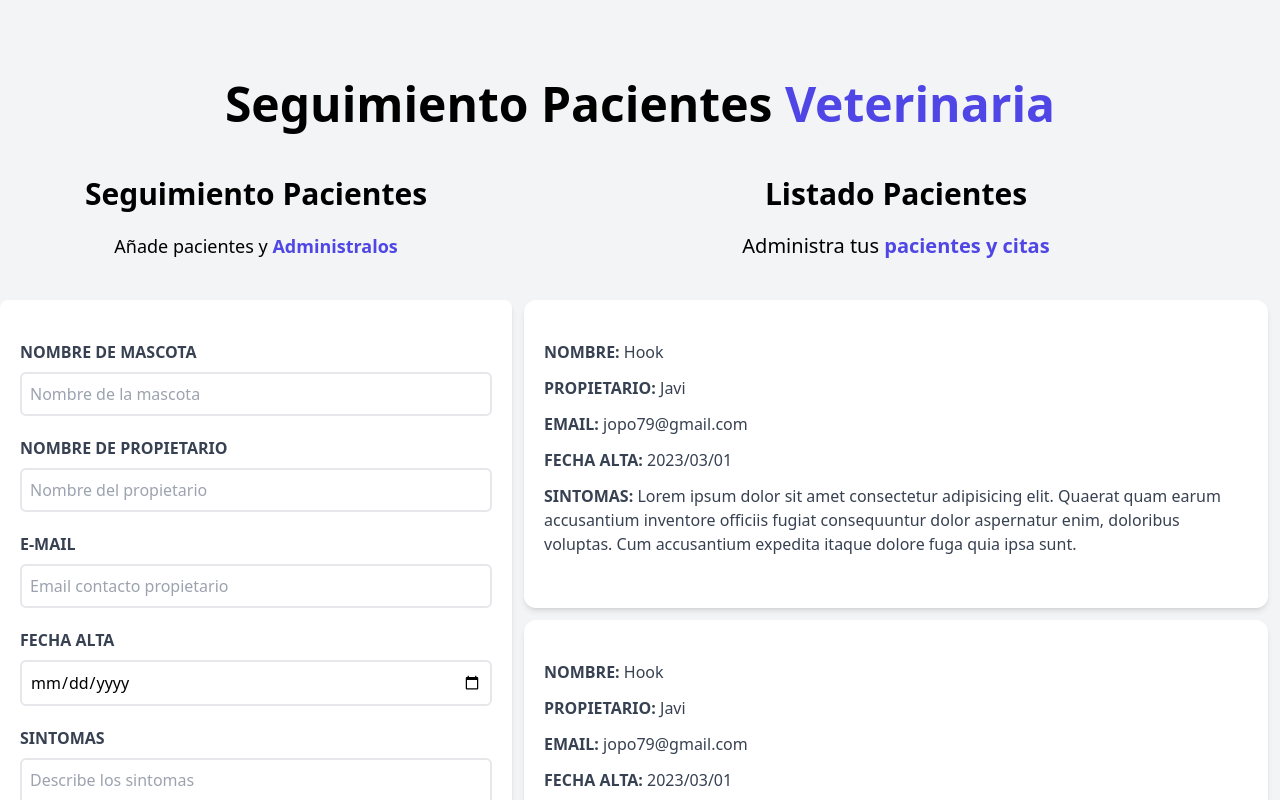
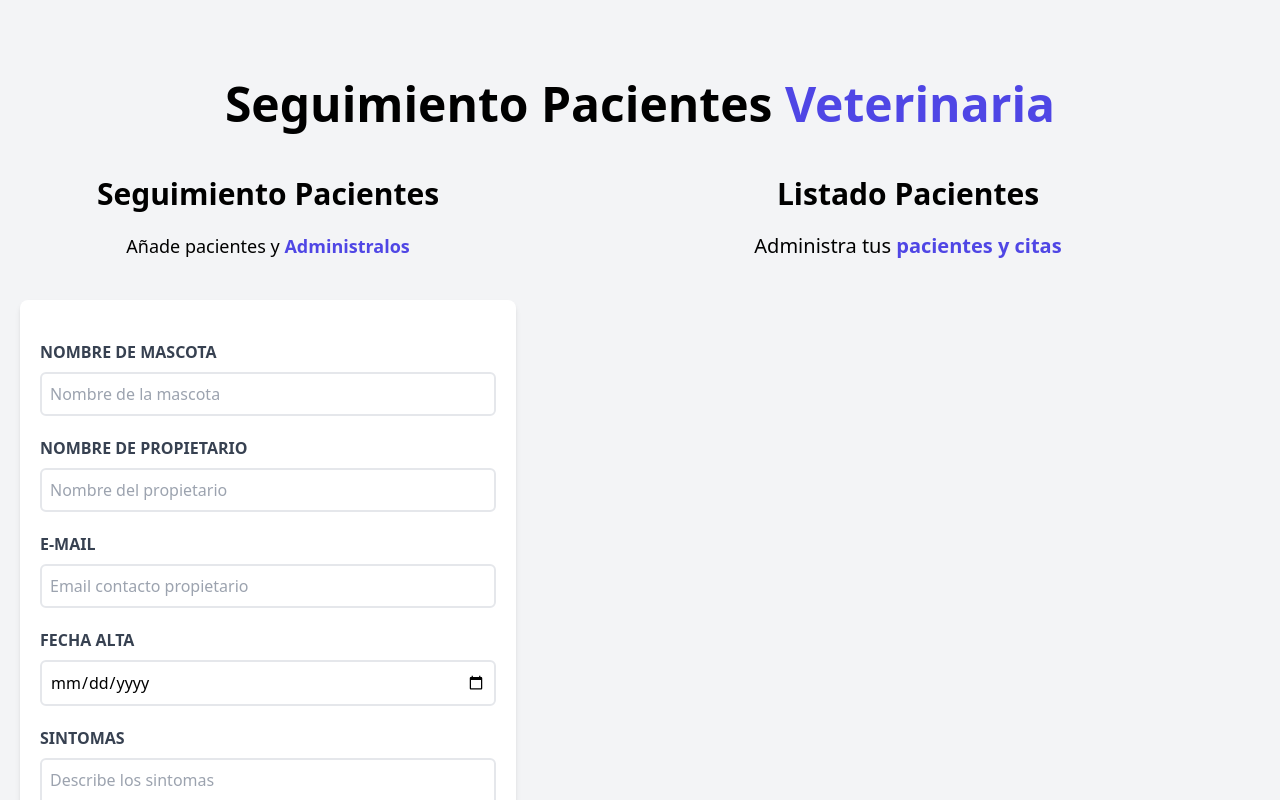
Before and after one commit to jopo79/citas-react, a React (Vite) app in the folder citas-react/: page / in a window 1280 px wide. Shown: the top 800 px of the page. Built offline with nearby package versions, Linux system fonts and the light colour scheme.

Commit message:
Add dinamic patiens and fill listpacientes using props

```diff
--- a/citas-react/src/App.jsx
+++ b/citas-react/src/App.jsx
@@ -1,14 +1,17 @@
+import { useState } from "react";
 import Formulario from "./components/Formulario";
 import Header from "./components/Header";
 import ListadoPacientes from "./components/ListadoPacientes";
 
 function App() {
+  const [pacientes, setPacientes] = useState([]);
+
   return (
     <div className="container mx-auto mt-20">
       <Header />
-      <div className='mt-12 md:flex'>
-        <Formulario />
-        <ListadoPacientes />
+      <div className="mt-12 md:flex">
+        <Formulario pacientes={pacientes} setPacientes={setPacientes} />
+        <ListadoPacientes pacientes={pacientes} />
       </div>
     </div>
   );
--- /dev/null
+++ b/citas-react/src/components/Error.jsx
@@ -0,0 +1,10 @@
+
+function Error({ children }) {
+  return (
+    <div className="bg-red-800  text-white p-3 uppercase font-bold mb-3 rounded-md">
+      <p>{children} </p>
+    </div>
+  );
+}
+
+export default Error;
--- a/citas-react/src/components/Formulario.jsx
+++ b/citas-react/src/components/Formulario.jsx
@@ -1,6 +1,43 @@
-const Formulario = () => {
+import { useState, useEffect } from "react";
+import Error from "./Error";
+
+const Formulario = ({ pacientes, setPacientes }) => {
+  const [nombre, setNombre] = useState("");
+  const [propietario, setPropietario] = useState("");
+  const [email, setEmail] = useState("");
+  const [fecha, setFecha] = useState("");
+  const [sintomas, setSintomas] = useState("");
+  const [error, setError] = useState(false);
+
+  const handleSubmit = (e) => {
+    e.preventDefault();
+    //validacion del formulario
+    if ([nombre, propietario, email, fecha, sintomas].includes("")) {
+      console.log("Algun campo vacio...");
+      setError(true);
+      return;
+    }
+    setError(false);
+    //Objeto de paciente
+    const objetoPaciente = {
+      nombre,
+      propietario,
+      email,
+      fecha,
+      sintomas,
+    };
+    setPacientes([...pacientes, objetoPaciente]);
+
+    //Reiniciar el formulario
+    setNombre("");
+    setPropietario("");
+    setEmail("");
+    setFecha("");
+    setSintomas("");
+  };
+
   return (
-    <div className="md:w-1/2 lg:w-2/5">
+    <div className="md:w-1/2 lg:w-2/5 mx-5">
       <h2 className="font-black text-3xl text-center ">
         Seguimiento Pacientes
       </h2>
@@ -8,7 +45,11 @@ const Formulario = () => {
         Añade pacientes y {""}
         <span className="text-indigo-600 font-bold">Administralos</span>
       </p>
-      <form className="bg-white shadow-md rounded-lg py-10 px-5 mb-10">
+      <form
+        onSubmit={handleSubmit}
+        className="bg-white shadow-md rounded-lg py-10 px-5 mb-10"
+      >
+        {error && <Error>¡Todos los campos son obligatorios!</Error>}
         <div className="mb-5">
           <label
             htmlFor="mascota"
@@ -21,6 +62,8 @@ const Formulario = () => {
             type="text"
             placeholder="Nombre de la mascota"
             className="border-2 w-full p-2 mt-2 placeholder-gray-400 rounded-md"
+            value={nombre}
+            onChange={(e) => setNombre(e.target.value)}
           ></input>
         </div>
         <div className="mb-5">
@@ -35,6 +78,8 @@ const Formulario = () => {
             type="text"
             placeholder="Nombre del propietario"
             className="border-2 w-full p-2 mt-2 placeholder-gray-400 rounded-md"
+            value={propietario}
+            onChange={(e) => setPropietario(e.target.value)}
           ></input>
         </div>
         <div className="mb-5">
@@ -49,6 +94,8 @@ const Formulario = () => {
             type="email"
             placeholder="Email contacto propietario"
             className="border-2 w-full p-2 mt-2 placeholder-gray-400 rounded-md"
+            value={email}
+            onChange={(e) => setEmail(e.target.value)}
           ></input>
         </div>
         <div className="mb-5">
@@ -62,6 +109,8 @@ const Formulario = () => {
             id="alta"
             type="date"
             className="border-2 w-full p-2 mt-2 placeholder-gray-400 rounded-md"
+            value={fecha}
+            onChange={(e) => setFecha(e.target.value)}
           ></input>
         </div>
         <div className="mb-5">
@@ -75,10 +124,11 @@ const Formulario = () => {
             id="sintomas"
             placeholder="Describe los sintomas"
             className="border-2 w-full p-2 mt-2 placeholder-gray-400 rounded-md"
+            value={sintomas}
+            onChange={(e) => setSintomas(e.target.value)}
           ></textarea>
         </div>
         <input
-          value="Agregar paciente"
           className="bg-indigo-600 w-full p-3 text-white uppercase font-bold hover:bg-indigo-700 cursor-pointer transition-all"
           type="Submit"
         ></input>
--- a/citas-react/src/components/Header.jsx
+++ b/citas-react/src/components/Header.jsx
@@ -1,8 +1,7 @@
 function Header() {
   return (
     <h1 className="font-black text-5xl text-center md:w-2/3 mx-auto">
-      Seguimiento Pacientes{' '}
-      <span className="text-indigo-600">Veterinaria</span>
+      Seguimiento Pacientes <span className="text-indigo-600">Veterinaria</span>
     </h1>
   );
 }
--- a/citas-react/src/components/ListadoPacientes.jsx
+++ b/citas-react/src/components/ListadoPacientes.jsx
@@ -1,7 +1,6 @@
 import Paciente from "./Paciente";
 
-
-const ListadoPacientes = () => {
+const ListadoPacientes = ({ pacientes }) => {
   return (
     <div className="md:w-1/2 lg:w-3/5 md:h-screen overflow-y-scroll">
       <h2 className="font-black text-3xl text-center ">Listado Pacientes</h2>
@@ -9,13 +8,10 @@ const ListadoPacientes = () => {
         Administra tus {""}
         <span className="text-indigo-600 font-bold ">pacientes y citas </span>
       </p>
-      <Paciente/>
-      <Paciente/>
-      <Paciente/>
-      <Paciente/>
-      <Paciente/>
-      <Paciente/>
 
+      {pacientes.map((paciente) => (
+        <Paciente paciente={paciente} />
+      ))}
     </div>
   );
 };
--- a/citas-react/src/components/Paciente.jsx
+++ b/citas-react/src/components/Paciente.jsx
@@ -1,39 +1,33 @@
-
-
-const Paciente = () => {
+const Paciente = ({ paciente }) => {
+  const { nombre, propietario, email, fecha, sintomas } = paciente;
   return (
-    <div className="m-3 bg-white shadow-md px-5 py-10 rounded-xl">
+    <div className="mx-5 my-10 bg-white shadow-md px-5 py-10 rounded-xl">
       <p className="font-bold mb-3 text-gray-700 uppercase ">
         Nombre: {""}
-      <span className="font-normal normal-case">Hook</span>
+        <span className="font-normal normal-case">{nombre}</span>
       </p>
 
       <p className="font-bold mb-3 text-gray-700 uppercase ">
         Propietario: {""}
-      <span className="font-normal normal-case">Javi</span>
+        <span className="font-normal normal-case">{propietario}</span>
       </p>
 
       <p className="font-bold mb-3 text-gray-700 uppercase ">
         Email: {""}
-      <span className="font-normal normal-case">jopo79@gmail.com</span>
+        <span className="font-normal normal-case">{email}</span>
       </p>
 
       <p className="font-bold mb-3 text-gray-700 uppercase ">
         Fecha alta: {""}
-      <span className="font-normal normal-case">2023/03/01</span>
+        <span className="font-normal normal-case">{fecha}</span>
       </p>
 
       <p className="font-bold mb-3 text-gray-700 uppercase ">
         Sintomas: {""}
-      <span className="font-normal normal-case">
-        Lorem ipsum dolor sit amet consectetur adipisicing elit. Quaerat
-        quam earum accusantium inventore officiis fugiat consequuntur dolor
-        aspernatur enim, doloribus voluptas. Cum accusantium expedita itaque
-        dolore fuga quia ipsa sunt.
-      </span>
+        <span className="font-normal normal-case">{sintomas}</span>
       </p>
     </div>
-  )
-}
+  );
+};
 
-export default Paciente
+export default Paciente;
```
Lines whose indentation alone changed are shown as unchanged.
